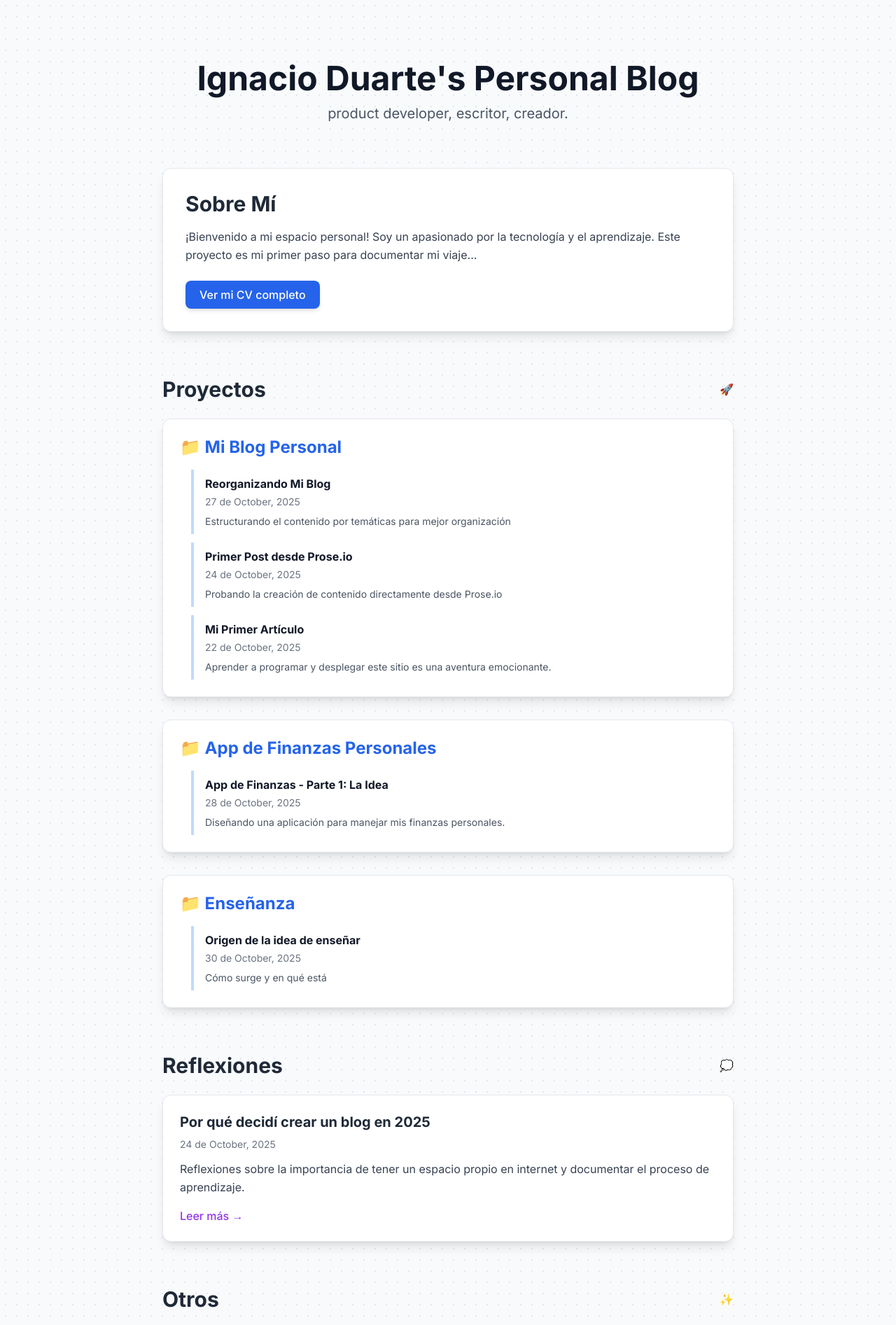
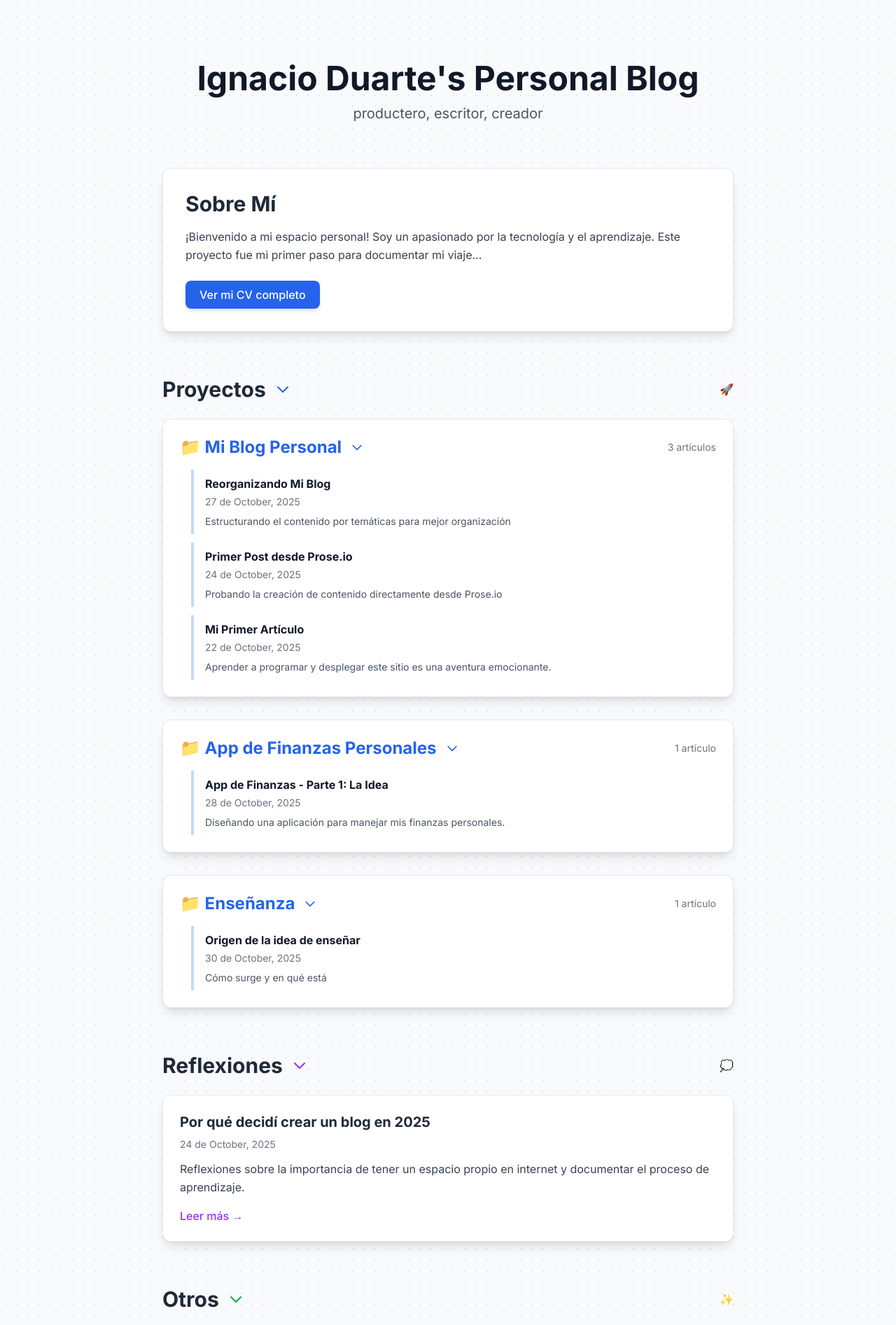
Before and after one commit to ignaciodrd/personal_blog_ig, a Jekyll site: the page built from index.html, in a window 1280 px wide. Shown: the top 1893 px of the page at 70% size. Built offline with Jekyll 4.4.1, drawn with Linux system fonts in a browser that asks for light colours; nearby versions of some CDN libraries; some of the changed text lies outside the part shown.

Commit message:
colapsar articulos

```diff
--- a/index.html
+++ b/index.html
@@ -29,6 +29,12 @@
         background-image: radial-gradient(#e2e8f0 1px, transparent 1px);
         background-size: 16px 16px;
       }
+      .collapse-arrow {
+        transition: transform 0.3s ease;
+      }
+      .collapse-arrow.collapsed {
+        transform: rotate(-90deg);
+      }
     </style>
 </head>
 <body class="font-sans text-gray-800">
@@ -41,7 +47,7 @@
                 {{ site.title }}
             </h1>
             <p class="text-xl text-gray-600 mt-3">
-                product developer, escritor, creador.
+                productero, escritor, creador
             </p>
         </header>
 
@@ -52,7 +58,7 @@
                 <h2 class="text-3xl font-bold mb-4">Sobre Mí</h2>
                 <p class="text-gray-700 leading-relaxed">
                     ¡Bienvenido a mi espacio personal! Soy un apasionado por la tecnología y
-                    el aprendizaje. Este proyecto es mi primer paso para documentar mi viaje...
+                    el aprendizaje. Este proyecto fue mi primer paso para documentar mi viaje...
                 </p>
                 <a href="{{ site.baseurl }}/CV_Ejecutivo_Ignacio_Duarte.pdf" class="inline-block mt-6 bg-blue-600 text-white font-medium py-2 px-5 rounded-lg shadow-md hover:bg-blue-700 transition-colors">
                     Ver mi CV completo
@@ -62,10 +68,18 @@
             <!-- SECCIÓN: PROYECTOS AGRUPADOS -->
             <section id="proyectos" class="mb-16">
                 <div class="flex justify-between items-center mb-6">
-                    <h2 class="text-3xl font-bold">Proyectos</h2>
+                    <div class="flex items-center gap-3">
+                        <h2 class="text-3xl font-bold">Proyectos</h2>
+                        <button onclick="toggleSection('proyectos-content')" class="text-blue-600 hover:text-blue-800 transition-colors">
+                            <svg id="proyectos-arrow" class="collapse-arrow w-6 h-6" fill="none" stroke="currentColor" viewBox="0 0 24 24">
+                                <path stroke-linecap="round" stroke-linejoin="round" stroke-width="2" d="M19 9l-7 7-7-7"></path>
+                            </svg>
+                        </button>
+                    </div>
                     <span class="text-blue-600 font-medium">🚀</span>
                 </div>
 
+                <div id="proyectos-content">
                 {% if site.proyectos.size > 0 %}
 
                 {% assign proyectos_agrupados = site.proyectos | group_by: "proyecto" %}
@@ -74,12 +88,20 @@
                     {% if grupo.name != "" %}
                     <!-- Cada proyecto en su propia tarjeta -->
                     <div class="mb-8 p-6 bg-white rounded-xl shadow-lg border border-gray-200">
-                        <h3 class="text-2xl font-bold text-blue-600 mb-4">
-                            📁 {{ grupo.name }}
-                        </h3>
+                        <div class="flex items-center justify-between mb-4 cursor-pointer" onclick="toggleProject('proyecto-{{ forloop.index }}')">
+                            <div class="flex items-center gap-3">
+                                <h3 class="text-2xl font-bold text-blue-600">
+                                    📁 {{ grupo.name }}
+                                </h3>
+                                <svg id="proyecto-{{ forloop.index }}-arrow" class="collapse-arrow w-5 h-5 text-blue-600" fill="none" stroke="currentColor" viewBox="0 0 24 24">
+                                    <path stroke-linecap="round" stroke-linejoin="round" stroke-width="2" d="M19 9l-7 7-7-7"></path>
+                                </svg>
+                            </div>
+                            <span class="text-sm text-gray-500">{{ grupo.items.size }} artículo{% if grupo.items.size != 1 %}s{% endif %}</span>
+                        </div>
 
                         <!-- Lista de artículos del proyecto -->
-                        <div class="space-y-3 ml-4">
+                        <div id="proyecto-{{ forloop.index }}-content" class="space-y-3 ml-4">
                             {% assign articulos_ordenados = grupo.items | sort: 'date' | reverse %}
                             {% for articulo in articulos_ordenados %}
                             <div class="border-l-4 border-blue-200 pl-4 py-2 hover:border-blue-400 transition-colors">
@@ -134,15 +156,24 @@
                     <p class="text-gray-500">Pronto compartiré mis proyectos aquí...</p>
                 </div>
                 {% endif %}
+                </div>
             </section>
 
             <!-- SECCIÓN: REFLEXIONES -->
             <section id="reflexiones" class="mb-16">
                 <div class="flex justify-between items-center mb-6">
-                    <h2 class="text-3xl font-bold">Reflexiones</h2>
+                    <div class="flex items-center gap-3">
+                        <h2 class="text-3xl font-bold">Reflexiones</h2>
+                        <button onclick="toggleSection('reflexiones-content')" class="text-purple-600 hover:text-purple-800 transition-colors">
+                            <svg id="reflexiones-arrow" class="collapse-arrow w-6 h-6" fill="none" stroke="currentColor" viewBox="0 0 24 24">
+                                <path stroke-linecap="round" stroke-linejoin="round" stroke-width="2" d="M19 9l-7 7-7-7"></path>
+                            </svg>
+                        </button>
+                    </div>
                     <span class="text-purple-600 font-medium">💭</span>
                 </div>
 
+                <div id="reflexiones-content">
                 {% if site.reflexiones.size > 0 %}
                 <div class="space-y-6">
                     {% assign reflexiones_ordenadas = site.reflexiones | sort: 'date' | reverse %}
@@ -168,15 +199,24 @@
                     <p class="text-gray-500">Pronto compartiré mis reflexiones aquí...</p>
                 </div>
                 {% endif %}
+                </div>
             </section>
 
             <!-- SECCIÓN: OTROS -->
             <section id="otros" class="mb-16">
                 <div class="flex justify-between items-center mb-6">
-                    <h2 class="text-3xl font-bold">Otros</h2>
+                    <div class="flex items-center gap-3">
+                        <h2 class="text-3xl font-bold">Otros</h2>
+                        <button onclick="toggleSection('otros-content')" class="text-green-600 hover:text-green-800 transition-colors">
+                            <svg id="otros-arrow" class="collapse-arrow w-6 h-6" fill="none" stroke="currentColor" viewBox="0 0 24 24">
+                                <path stroke-linecap="round" stroke-linejoin="round" stroke-width="2" d="M19 9l-7 7-7-7"></path>
+                            </svg>
+                        </button>
+                    </div>
                     <span class="text-green-600 font-medium">✨</span>
                 </div>
 
+                <div id="otros-content">
                 {% if site.otros.size > 0 %}
                 <div class="space-y-6">
                     {% assign otros_ordenados = site.otros | sort: 'date' | reverse %}
@@ -202,16 +242,17 @@
                     <p class="text-gray-500">Contenido variado próximamente...</p>
                 </div>
                 {% endif %}
+                </div>
             </section>
 
             <!-- SECCIÓN: REDES SOCIALES -->
             <section id="contacto" class="text-center mb-16">
                 <h2 class="text-3xl font-bold mb-6">Conecta Conmigo</h2>
                 <div class="flex justify-center space-x-6">
-                    <a href="https://linkedin.com/in/ignacio-duarte" target="_blank" class="text-gray-600 hover:text-blue-600 transition-colors text-lg font-medium">
+                    <a href="https://linkedin.com/in/ignacio-duarte" class="text-gray-600 hover:text-blue-600 transition-colors text-lg font-medium">
                         LinkedIn
                     </a>
-                    <a href="https://github.com/ignaciodrd" target="_blank" class="text-gray-600 hover:text-blue-600 transition-colors text-lg font-medium">
+                    <a href="https://github.com/ignaciodrd" class="text-gray-600 hover:text-blue-600 transition-colors text-lg font-medium">
                         GitHub
                     </a>
                 </div>
```
Also changed, not shown: other parts of index.html (+33 -1 lines).
